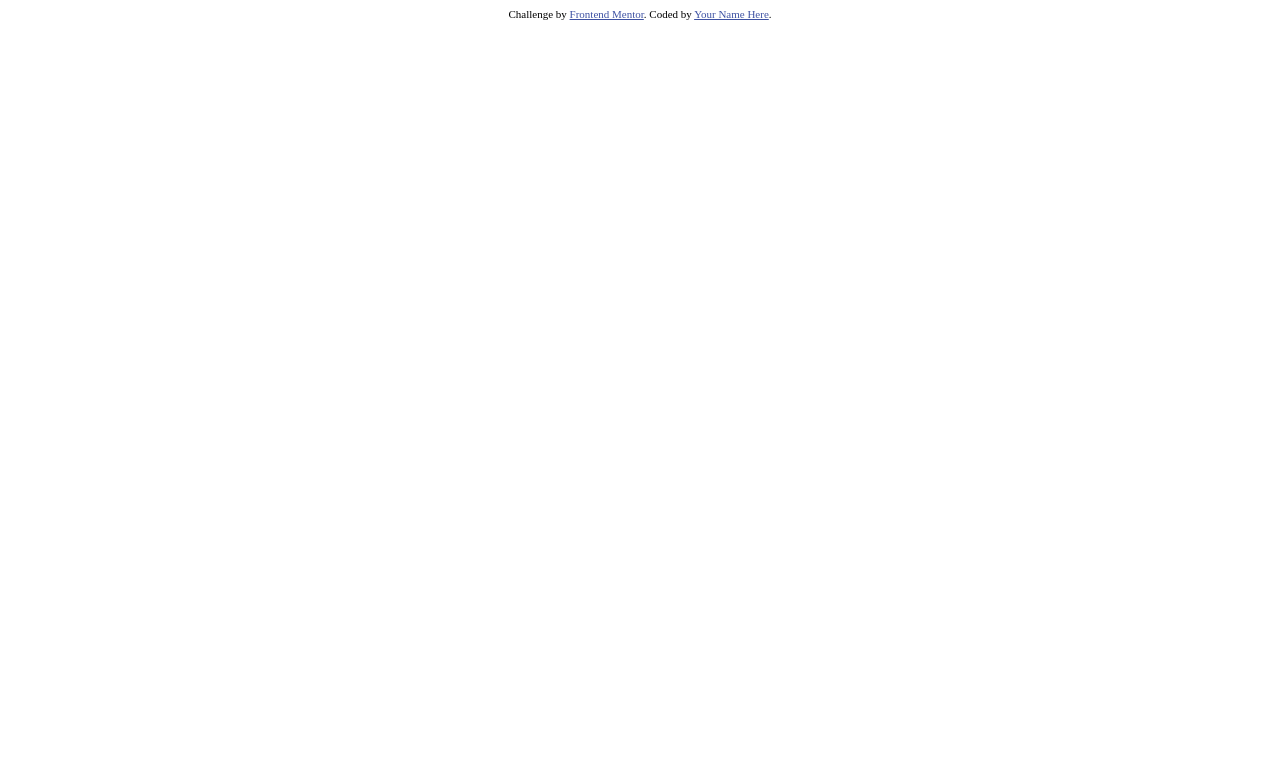
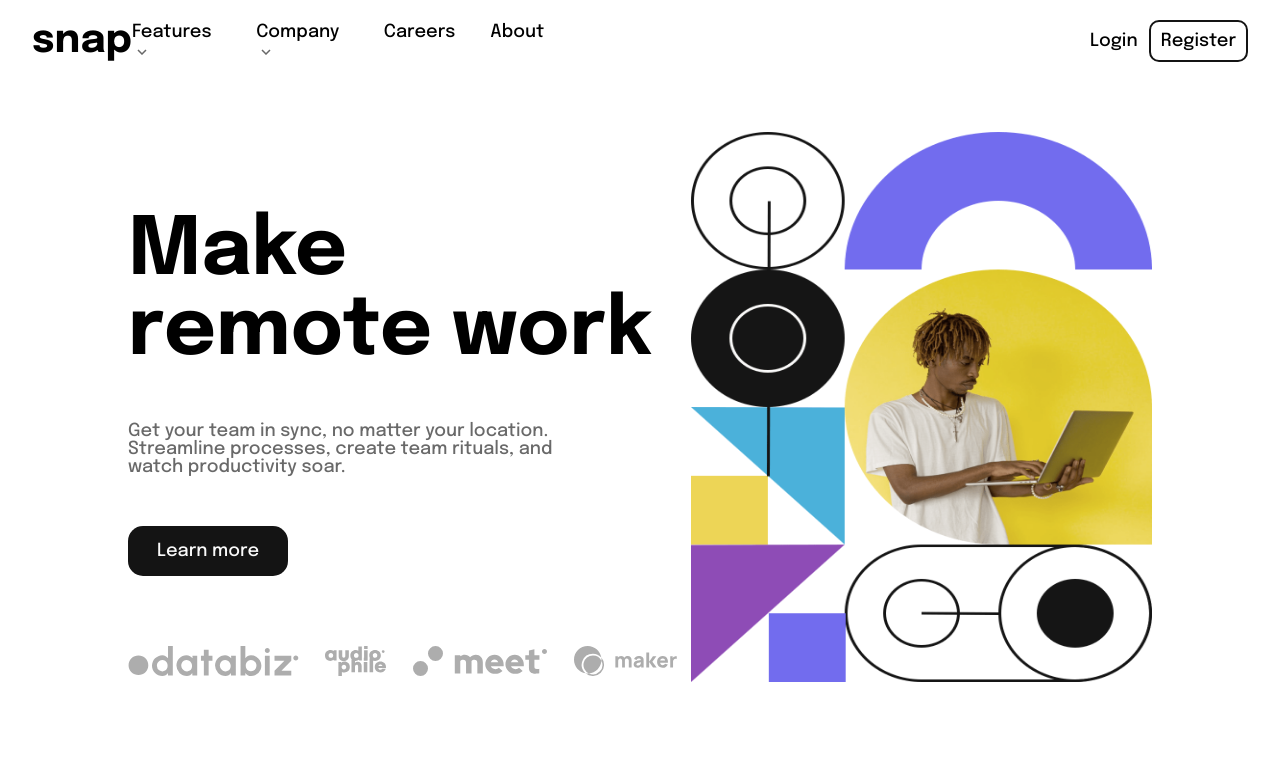
Before and after one commit to chobo5/Intro_section, a plain HTML site: page index.html in a window 1280 px wide. Drawn offline with Linux system fonts and the light colour scheme.

Commit message:
second commit

```diff
--- a/css/_variables.scss
+++ b/css/_variables.scss
@@ -0,0 +1,3 @@
+$white: hsl(0, 0%, 98%);
+$medium-gray: hsl(0, 0%, 41%);
+$black: hsl(0, 0%, 8%);
--- a/css/style.scss
+++ b/css/style.scss
@@ -0,0 +1,106 @@
+@import "_reset";
+@import "_variables";
+
+body {
+    width: 100%;
+    height: 100%;
+    font-family: 'Epilogue', sans-serif;
+    font-size: 18px;
+    display: flex;
+    flex-direction: column;
+    align-items: center;
+    .header {
+        width: 95%;
+        margin: 20px 0;
+        display: flex;
+        justify-content: space-between;
+        align-items: center;
+        .menu {
+            width: 45%;
+            display: flex;
+            align-items: center;
+            justify-content: space-between;
+
+            .logo {
+                font-size: 2.5rem;
+                font-weight: bold;
+            }
+            ul {
+                display: flex;
+
+                li {
+                    padding-right: 35px;
+                    cursor: pointer;
+                    img {
+                        margin-left: 5px;
+                    }
+                }
+            }
+        }
+        .menu_r {
+            width: 13%;
+
+            display: flex;
+            justify-content: space-between;
+            align-items: center;
+            div {
+                cursor: pointer;
+            }
+            .register {
+                border: 2px solid $black;
+                padding: 10px;
+                border-radius: 10px;
+            }
+        }
+    }
+    .contents {
+        margin-top: 50px;
+        width: 80%;
+        height: 80%;
+        display: flex;
+        justify-content: space-between;
+        .content {
+            margin-top: 80px;
+            width: 55%;
+            height: 550px;
+            h1 {
+                font-size: 80px;
+                font-weight: bold;
+            }
+            h3 {
+                margin-top: 50px;
+                width: 450px;
+                color: $medium-gray;
+            }
+            .learnmore {
+                margin-top: 50px;
+                width: 160px;
+                height: 50px;
+                background-color: $black;
+                color: $white;
+                border-radius: 15px;
+                display: flex;
+                justify-content: center;
+                align-items: center;
+                cursor: pointer;
+            }
+            .icons {
+                margin-top: 70px;
+                width: 550px;
+                height: fit-content;
+                display: flex;
+                flex-direction: row;
+                justify-content: space-between;
+                img {
+                    height: 30px;
+                }
+            }
+        }
+        .image {
+            width: 45%;
+            height: 550px;
+            background-image: url(../images/image-hero-desktop.png);
+            background-size: 100% 100%;
+        }
+    }
+}
--- a/index.html
+++ b/index.html
@@ -14,8 +14,55 @@
     .attribution a { color: hsl(228, 45%, 44%); }
   </style>
   <link rel="stylesheet" href="css/style.css">
+  <link rel="preconnect" href="https://fonts.googleapis.com">
+  <link rel="preconnect" href="https://fonts.gstatic.com" crossorigin>
+  <link href="https://fonts.googleapis.com/css2?family=Epilogue:wght@500;700&display=swap" rel="stylesheet">
 </head>
 <body>
+  <container class="header">
+    <div class="menu">
+    <div class="logo">snap</div>
+      <ul>
+        <li>Features<img src="images/icon-arrow-down.svg"></li>
+        <li>Company<img src="images/icon-arrow-down.svg"></li>
+        <li>Careers</li>
+        <li>About</li>
+      </ul>
+    </div>
+    <div class="menu_r">
+      <div class="login">
+        Login
+      </div>
+      <div class="register">
+        Register
+      </div>
+    </div>
+  </container>
+
+
+  <container class="contents">
+    <div class="content">
+      <h1>Make</h1>
+      <h1>remote work</h1>
+      <h3>
+        Get your team in sync, no matter your location. Streamline processes,
+        create team rituals, and watch productivity soar.
+      </h3>
+      <div class="learnmore">
+        Learn more
+      </div>
+      <div class="icons">
+        <img src="images/client-databiz.svg">
+        <img src="images/client-audiophile.svg">
+        <img src="images/client-meet.svg">
+        <img src="images/client-maker.svg">
+      </div>
+    </div>
+
+    <div class="image">
+
+    </div>
+  </container>
 
   <!-- Features
   Company
@@ -32,9 +79,6 @@
 
   Learn more -->
 
-  <div class="attribution">
-    Challenge by <a href="https://www.frontendmentor.io?ref=challenge" target="_blank">Frontend Mentor</a>.
-    Coded by <a href="#">Your Name Here</a>.
-  </div>
+
 </body>
 </html>
```
Also changed, not shown: css/style.css, 1 other file.
